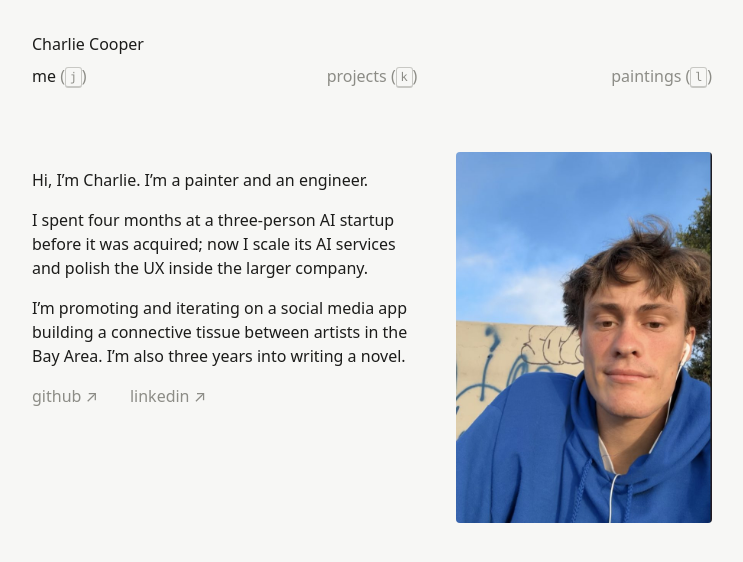
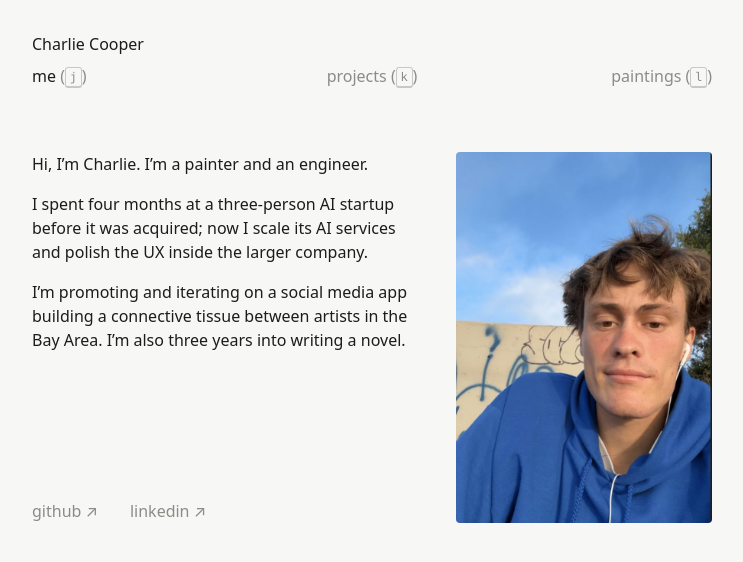
Before and after one commit to polar3197/polar3197.github.io, a Jekyll site: the page built from index.md, in a window 1280 px wide. Shown: the top 562 px of the page, without its empty margins (268-1011 px from the left). Built offline with Jekyll 4.4.1, drawn with Linux system fonts in a browser that asks for light colours.

Commit message:
Me page links level with photo bottom; newer photo of rainy night in berkeley
Co-Authored-By: Claude Opus 5.5 <noreply@anthropic.com>

```diff
--- a/assets/style.css
+++ b/assets/style.css
@@ -139,17 +139,19 @@ button { font: inherit; color: inherit; background: none; border: 0; padding: 0;
 
 .links a:hover { color: var(--color-text); }
 
-/* Bio: text on the "me" page, wraps around the portrait */
-.bio { display: flow-root; }                 /* contains the floated portrait */
-.bio p:first-of-type { margin-top: 0; }      /* first line level with the top of the photo */
+/* Bio: paragraphs from the top, links pushed to the bottom */
+.bio { display: flex; flex-direction: column; }
+.bio p { margin: 0 0 1em; }
+.bio .links { margin: auto 0 0; }
 
-/* Portrait: profile photo on the "me" page, top right of the content with the bio wrapping around it */
-.portrait {
-  float: right;
-  width: min(var(--portrait-width), 45%);   /* stays beside the text on phones too */
-  margin: 0 0 var(--space-2) var(--space-3);
-  border-radius: var(--radius);
+/* Intro ("me" page): bio on the left, portrait on the right; links sit level with the photo's bottom edge */
+.intro {
+  display: grid;
+  grid-template-columns: 1fr min(var(--portrait-width), 45%);   /* photo stays beside the text on phones too */
+  gap: var(--space-3);
 }
+
+.portrait { border-radius: var(--radius); }
 
 /* Slot: wireframe placeholder */
 .slot {
--- a/index.md
+++ b/index.md
@@ -1,8 +1,7 @@
 ---
 ---
+<div class="intro">
 <div class="bio" markdown="1">
-
-<img class="portrait" src="/assets/img/profile.jpg" alt="Charlie Cooper">
 
 Hi, I'm Charlie. I'm a painter and an engineer.
 
@@ -16,3 +15,5 @@ I'm promoting and iterating on a social media app building a connective tissue b
 </p>
 
 </div>
+<img class="portrait" src="/assets/img/profile.jpg" alt="Charlie Cooper">
+</div>
```
Also changed, not shown: assets/img/paintings/rainy-night-in-berkeley.jpg.
